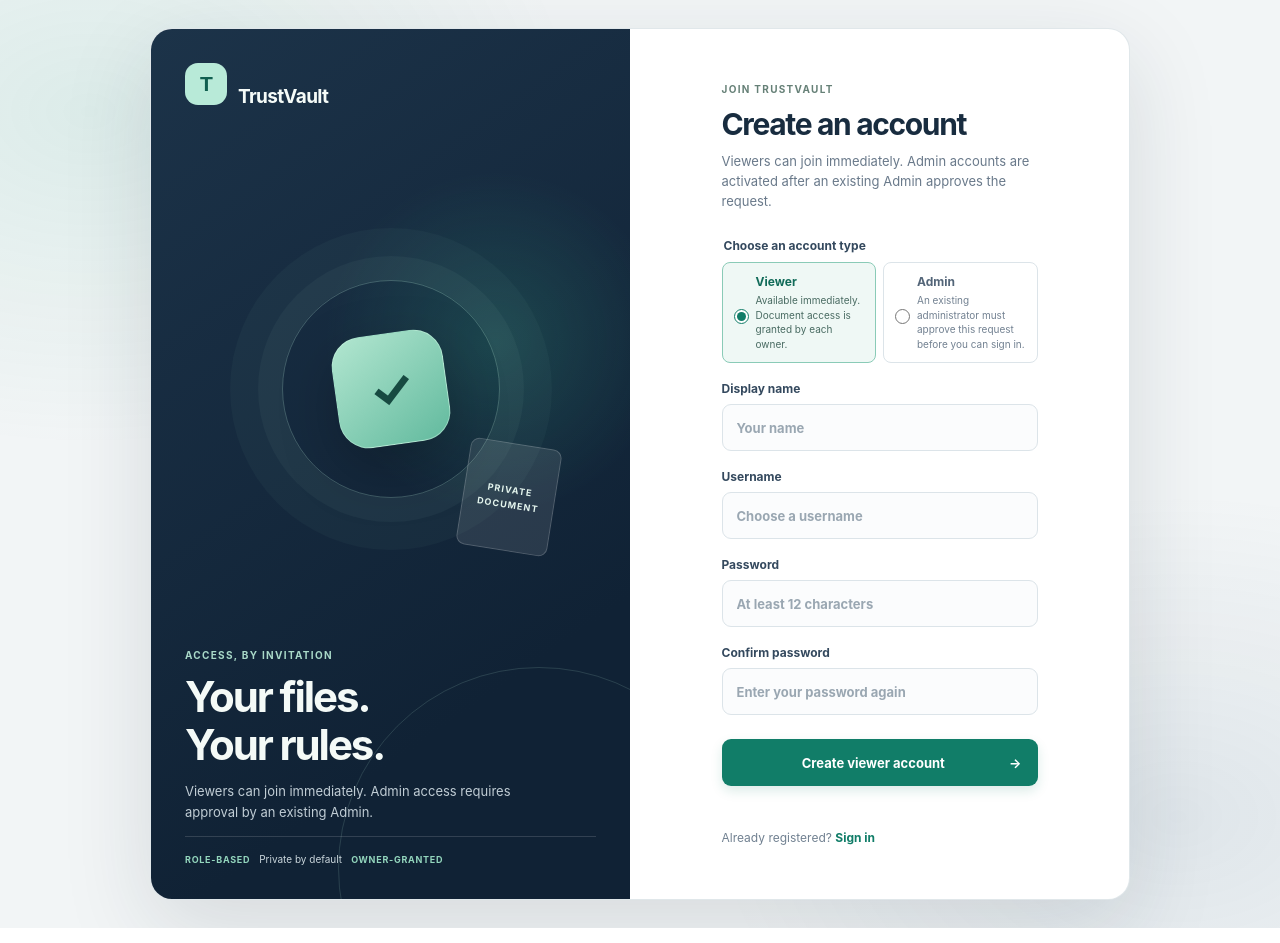
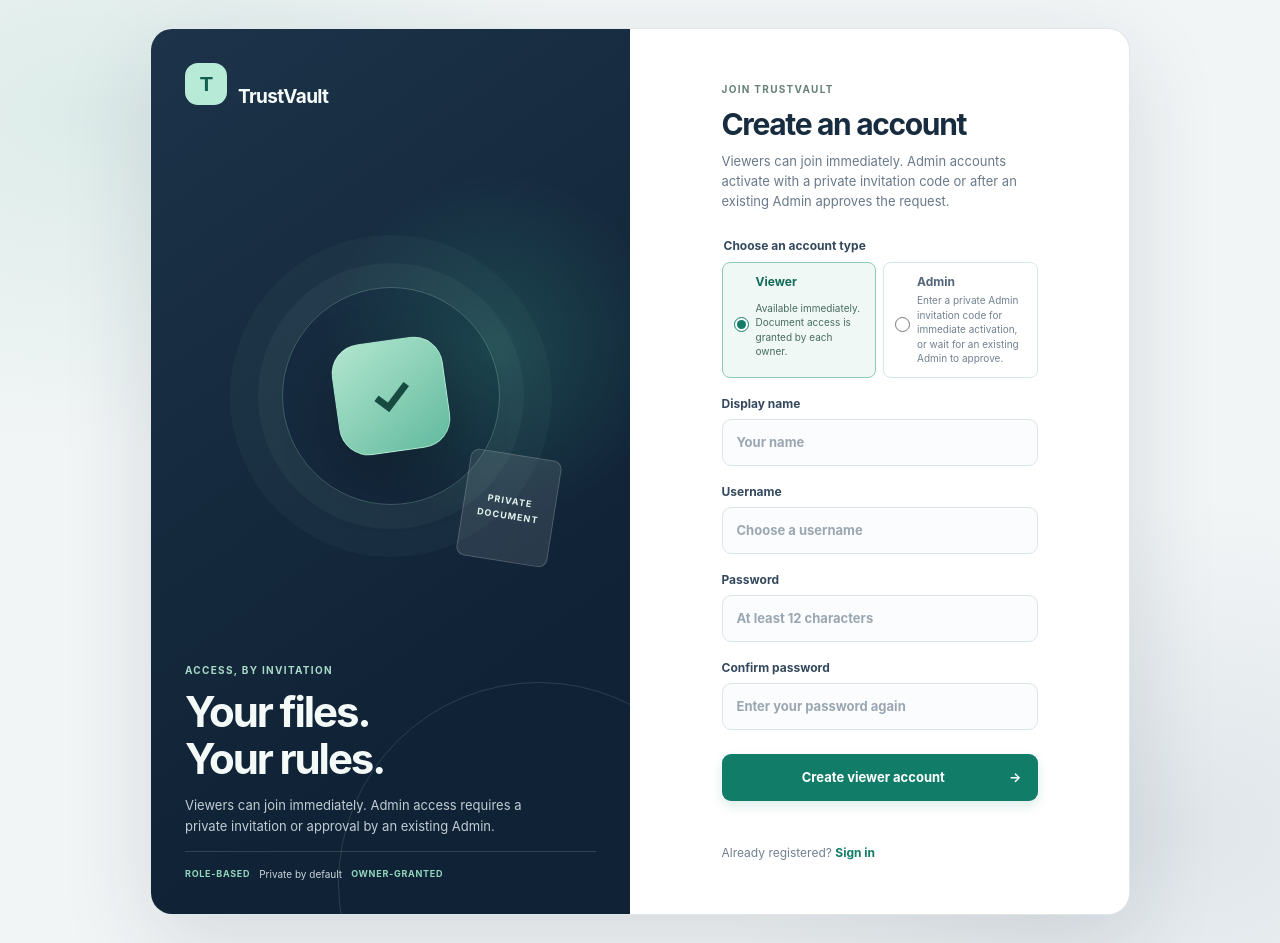
Before and after one commit to VunnamLakshmipravallika/TRUSTVAULT, a Flask app: page /register in a window 1280 px wide. Run offline with Flask 3, Linux system fonts and the light colour scheme; data that the repository does not hold is empty; some libraries are stand-ins or nearby versions.

Commit message:
Restore private Admin invitation signup
Co-authored-by: Copilot <223556219+Copilot@users.noreply.github.com>

```diff
--- a/app.py
+++ b/app.py
@@ -33,6 +33,7 @@ DATABASE = Path(os.environ.get("TRUSTVAULT_DATABASE", INSTANCE / "trustvault.sql
 MAX_UPLOAD_BYTES = 10 * 1024 * 1024
 ALLOWED_EXTENSIONS = {"pdf", "txt", "png", "jpg", "jpeg", "docx"}
 OWNER_USERNAME = "pravallika"
+ADMIN_INVITE_ENV = "TRUSTVAULT_ADMIN_INVITE_CODE"
 
 app = Flask(__name__)
 app.config.update(
@@ -73,6 +74,33 @@ AUDIT_KEY = _load_secret("TRUSTVAULT_AUDIT_KEY", ".audit-key")
 
 def now():
     return datetime.now(timezone.utc).isoformat(timespec="seconds")
+
+
+def valid_admin_invite_code(candidate):
+    configured = os.environ.get(ADMIN_INVITE_ENV, "")
+    if not isinstance(candidate, str) or not 3 <= len(candidate) <= 10:
+        return False
+    if configured:
+        if not 3 <= len(configured) <= 10:
+            return False
+        return hmac.compare_digest(configured.encode(), candidate.encode())
+    try:
+        expected_hash = (INSTANCE / ".admin-invite-hash").read_text(encoding="ascii").strip()
+    except FileNotFoundError:
+        return False
+    candidate_hash = hashlib.sha256(candidate.encode()).hexdigest()
+    return hmac.compare_digest(expected_hash, candidate_hash)
+
+
+def configure_admin_invite_code(code):
+    if not isinstance(code, str) or not 3 <= len(code) <= 10:
+        raise ValueError("Admin invitation code must be between 3 and 10 characters.")
+    path = INSTANCE / ".admin-invite-hash"
+    fd = os.open(path, os.O_WRONLY | os.O_CREAT | os.O_TRUNC, 0o600)
+    if hasattr(os, "fchmod"):
+        os.fchmod(fd, 0o600)
+    with os.fdopen(fd, "w", encoding="ascii") as stream:
+        stream.write(hashlib.sha256(code.encode()).hexdigest())
 
 
 def db():
@@ -573,8 +601,9 @@ def register():
     normalized_username = username.lower()
     if normalized_username == OWNER_USERNAME:
         return jsonify(error="That username is reserved for the TrustVault owner account."), 409
-    account_role = "viewer"
-    account_status = "pending" if requested_role == "admin" else "active"
+    invited_admin = requested_role == "admin" and valid_admin_invite_code(data.get("admin_invite_code"))
+    account_role = "admin" if invited_admin else "viewer"
+    account_status = "active" if requested_role == "viewer" or invited_admin else "pending"
     try:
         db().execute(
             """INSERT INTO users
@@ -590,7 +619,10 @@ def register():
                 account_status,
             ),
         )
-        action = "account.admin_access_requested" if requested_role == "admin" else "account.registered"
+        if invited_admin:
+            action = "account.admin_registered_by_invite"
+        else:
+            action = "account.admin_access_requested" if requested_role == "admin" else "account.registered"
         audit(None, action, details={"username": normalized_username, "requested_role": requested_role})
     except sqlite3.IntegrityError:
         db().rollback()
@@ -1198,7 +1230,9 @@ def not_found(_error):
     return jsonify(error="not_found"), 404
 
 
-def seed():
+def seed(admin_password):
+    if not isinstance(admin_password, str) or not 12 <= len(admin_password) <= 128:
+        raise ValueError("The seeded Admin password must be between 12 and 128 characters.")
     initialize()
     connection = sqlite3.connect(DATABASE)
     owner = connection.execute(
@@ -1210,7 +1244,7 @@ def seed():
         connection.close()
         raise RuntimeError("Configure the single owner with `python app.py --configure-owner` before seeding.")
     users = [
-        ("admin", "Administrator", "admin", "Admin123!", "admin@example.test"),
+        ("admin", "Administrator", "admin", admin_password, "admin@example.test"),
         ("viewer", "Victor Viewer", "viewer", "Viewer123!", "viewer@example.test"),
         ("outsider", "Oscar Outsider", "viewer", "Outside123!", "outsider@example.test"),
     ]
@@ -1222,6 +1256,17 @@ def seed():
                VALUES (?, ?, ?, ?, ?, ?, ?, 'active')""",
             (username, display_name, role, generate_password_hash(password), now(), email, role),
         )
+        if username == "admin":
+            admin = connection.execute(
+                "SELECT password_hash FROM users WHERE username = ? COLLATE NOCASE",
+                (username,),
+            ).fetchone()
+            if not check_password_hash(admin[0], password):
+                connection.execute(
+                    """UPDATE users SET password_hash = ?, auth_version = auth_version + 1
+                       WHERE username = ? COLLATE NOCASE""",
+                    (generate_password_hash(password), username),
+                )
         configured_email = os.environ.get(f"TRUSTVAULT_EMAIL_{username.upper()}")
         if configured_email:
             connection.execute("UPDATE users SET email = ? WHERE username = ?",
@@ -1267,6 +1312,9 @@ def production_bootstrap():
         )
     if not 12 <= len(admin_password) <= 128:
         raise ValueError("TRUSTVAULT_ADMIN_PASSWORD must be between 12 and 128 characters.")
+    invite_code = os.environ.get(ADMIN_INVITE_ENV)
+    if invite_code and not 3 <= len(invite_code) <= 10:
+        raise ValueError(f"{ADMIN_INVITE_ENV} must be between 3 and 10 characters.")
     initialize()
     connection = sqlite3.connect(DATABASE)
     try:
@@ -1300,11 +1348,24 @@ if __name__ == "__main__":
         os.environ["TRUSTVAULT_OWNER_PASSWORD"] = password
         initialize()
         print(f"Owner account configured for {OWNER_USERNAME}.")
+    elif "--configure-admin-invite" in sys.argv:
+        invitation = getpass("Set a private Admin invitation code (3–10 characters): ")
+        confirmation = getpass("Confirm the Admin invitation code: ")
+        if invitation != confirmation:
+            raise SystemExit("Codes do not match; the Admin invitation was not changed.")
+        configure_admin_invite_code(invitation)
+        print("Admin invitation code configured. The code itself was not stored.")
     elif "--production-bootstrap" in sys.argv:
         production_bootstrap()
         print("Production bootstrap complete; no demo users or demo documents were created.")
     elif "--seed" in sys.argv:
-        seed()
+        admin_password = os.environ.get("TRUSTVAULT_ADMIN_PASSWORD")
+        if not admin_password:
+            admin_password = getpass("Set the local Admin password (12–128 characters): ")
+            confirmation = getpass("Confirm the local Admin password: ")
+            if admin_password != confirmation:
+                raise SystemExit("Passwords do not match; demo accounts were not seeded.")
+        seed(admin_password)
         print("Database initialized. Demo users: admin, configured owner, viewer, outsider.")
     else:
         initialize()
--- a/render.yaml
+++ b/render.yaml
@@ -21,6 +21,8 @@ services:
         sync: false
       - key: TRUSTVAULT_ADMIN_PASSWORD
         sync: false
+      - key: TRUSTVAULT_ADMIN_INVITE_CODE
+        sync: false
       - key: TRUSTVAULT_BASE_URL
         sync: false
       - key: TRUSTVAULT_SESSION_KEY
--- a/templates/login.html
+++ b/templates/login.html
@@ -17,11 +17,12 @@
       <p class="eyebrow">PRIVATE DOCUMENT WORKSPACE</p>
       <h1>Welcome back</h1><p class="muted">Sign in to securely access your documents.</p>
       {% if registered == 'viewer' %}<p class="success-message" role="status">Your viewer account is ready. Sign in to continue.</p>{% endif %}
+      {% if registered == 'admin-active' %}<p class="success-message" role="status">Your Admin account is active. Select Admin and sign in with the account you just created.</p>{% endif %}
       {% if registered == 'admin-pending' %}<p class="success-message" role="status">Your Admin access request was sent. Sign in with an existing active Admin account and open Admin requests to approve it. This pending account cannot review its own request.</p>{% endif %}
       <fieldset class="role-choice">
         <legend>Choose your role</legend>
-        <label><input type="radio" name="role" value="admin"><span>Admin</span></label>
-        <label><input type="radio" name="role" value="viewer" checked><span>Viewer</span></label>
+        <label><input type="radio" name="role" value="admin" {% if registered == 'admin-active' %}checked{% endif %}><span>Admin</span></label>
+        <label><input type="radio" name="role" value="viewer" {% if registered != 'admin-active' %}checked{% endif %}><span>Viewer</span></label>
         <label><input type="radio" name="role" value="owner"><span>Owner</span></label>
       </fieldset>
       <form id="login-form">
--- a/templates/register.html
+++ b/templates/register.html
@@ -9,13 +9,13 @@
     <section class="auth-visual">
       <a class="auth-brand" href="/"><span class="brand-mark">T</span><span>TrustVault</span></a>
       <div class="auth-art" aria-hidden="true"><span class="art-orbit"></span><span class="art-lock">✓</span><span class="art-file">PRIVATE<br>DOCUMENT</span></div>
-      <div class="auth-message"><p class="eyebrow">ACCESS, BY INVITATION</p><h2>Your files.<br>Your rules.</h2><p>Viewers can join immediately. Admin access requires approval by an existing Admin.</p></div>
+      <div class="auth-message"><p class="eyebrow">ACCESS, BY INVITATION</p><h2>Your files.<br>Your rules.</h2><p>Viewers can join immediately. Admin access requires a private invitation or approval by an existing Admin.</p></div>
       <div class="auth-proof"><span>ROLE-BASED</span> Private by default <span>OWNER-GRANTED</span></div>
     </section>
     <section class="auth-content">
       <div class="auth-mobile-brand"><span class="brand-mark">T</span><span>TrustVault</span></div>
       <p class="eyebrow">JOIN TRUSTVAULT</p>
-      <h1>Create an account</h1><p class="muted">Viewers can join immediately. Admin accounts are activated after an existing Admin approves the request.</p>
+      <h1>Create an account</h1><p class="muted">Viewers can join immediately. Admin accounts activate with a private invitation code or after an existing Admin approves the request.</p>
       <form id="register-form">
         <input type="hidden" name="csrf_token" value="{{ csrf_token }}">
         <fieldset class="role-choice signup-role-choice">
@@ -28,9 +28,12 @@
           <label>
             <input type="radio" name="requested_role" value="admin">
             <span class="role-option-title">Admin</span>
-            <small>An existing administrator must approve this request before you can sign in.</small>
+            <small>Enter a private Admin invitation code for immediate activation, or wait for an existing Admin to approve.</small>
           </label>
         </fieldset>
+        <label id="admin-invite-field" class="hidden">Admin invitation code
+          <input name="admin_invite_code" type="password" autocomplete="off" minlength="3" maxlength="10" placeholder="Enter your private invitation code">
+        </label>
         <label>Display name<input name="display_name" autocomplete="name" maxlength="80" required placeholder="Your name"></label>
         <label>Username<input name="username" autocomplete="username" minlength="3" maxlength="32" pattern="[A-Za-z0-9][A-Za-z0-9_\-]{2,31}" required placeholder="Choose a username"></label>
         <label>Password<input name="password" type="password" autocomplete="new-password" minlength="12" maxlength="128" required placeholder="At least 12 characters"></label>
@@ -60,12 +63,18 @@
             username: form.username.value,
             password: form.password.value,
             password_confirmation: form.password_confirmation.value,
-            requested_role: form.requested_role.value
+            requested_role: form.requested_role.value,
+            admin_invite_code: form.admin_invite_code.value
           })
         });
         const result = await response.json();
         if (response.ok) {
-          location.href = response.status === 202 ? "/?registered=admin-pending" : "/?registered=viewer";
+          const destination = result.pending_approval
+            ? "/?registered=admin-pending"
+            : result.user.role === "admin"
+              ? "/?registered=admin-active"
+              : "/?registered=viewer";
+          location.href = destination;
           return;
         }
         error.textContent = result.error || "Account creation failed.";
@@ -75,8 +84,11 @@
     });
     form.querySelectorAll('input[name="requested_role"]').forEach((radio) => {
       radio.addEventListener("change", () => {
-        document.querySelector("#register-submit").innerHTML = radio.value === "admin" && radio.checked
-          ? "Request Admin access <span>→</span>"
+        if (!radio.checked) return;
+        const isAdmin = radio.value === "admin";
+        document.querySelector("#admin-invite-field").classList.toggle("hidden", !isAdmin);
+        document.querySelector("#register-submit").innerHTML = isAdmin
+          ? "Create Admin account / request approval <span>→</span>"
           : "Create viewer account <span>→</span>";
       });
     });
```
Also changed, not shown: PROMPTS.md (+20 -0 lines), THREATS.md (+1 -1 lines), WRITEUP.md (+7 -7 lines), tests/test_authorization.py (+65 -3 lines), README.md.
